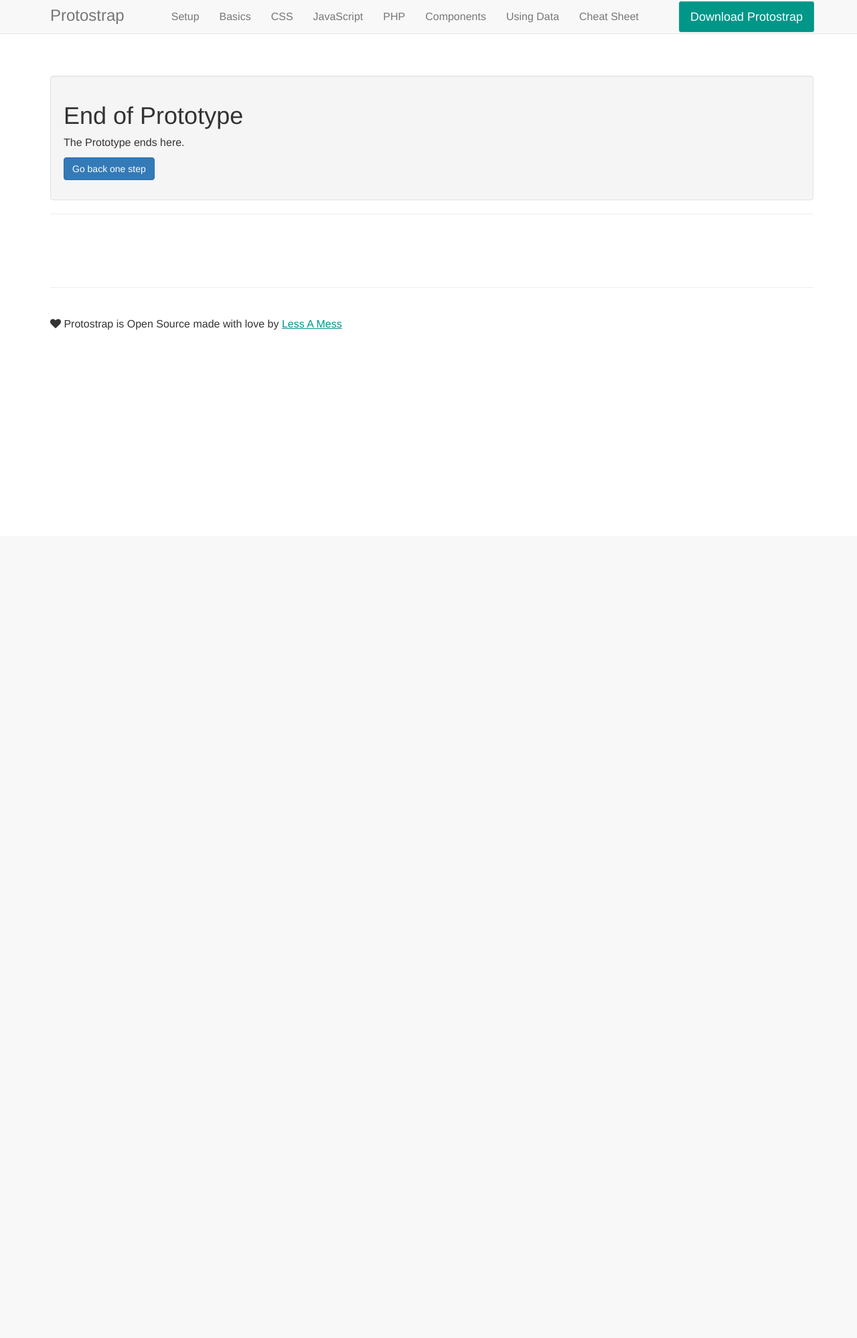
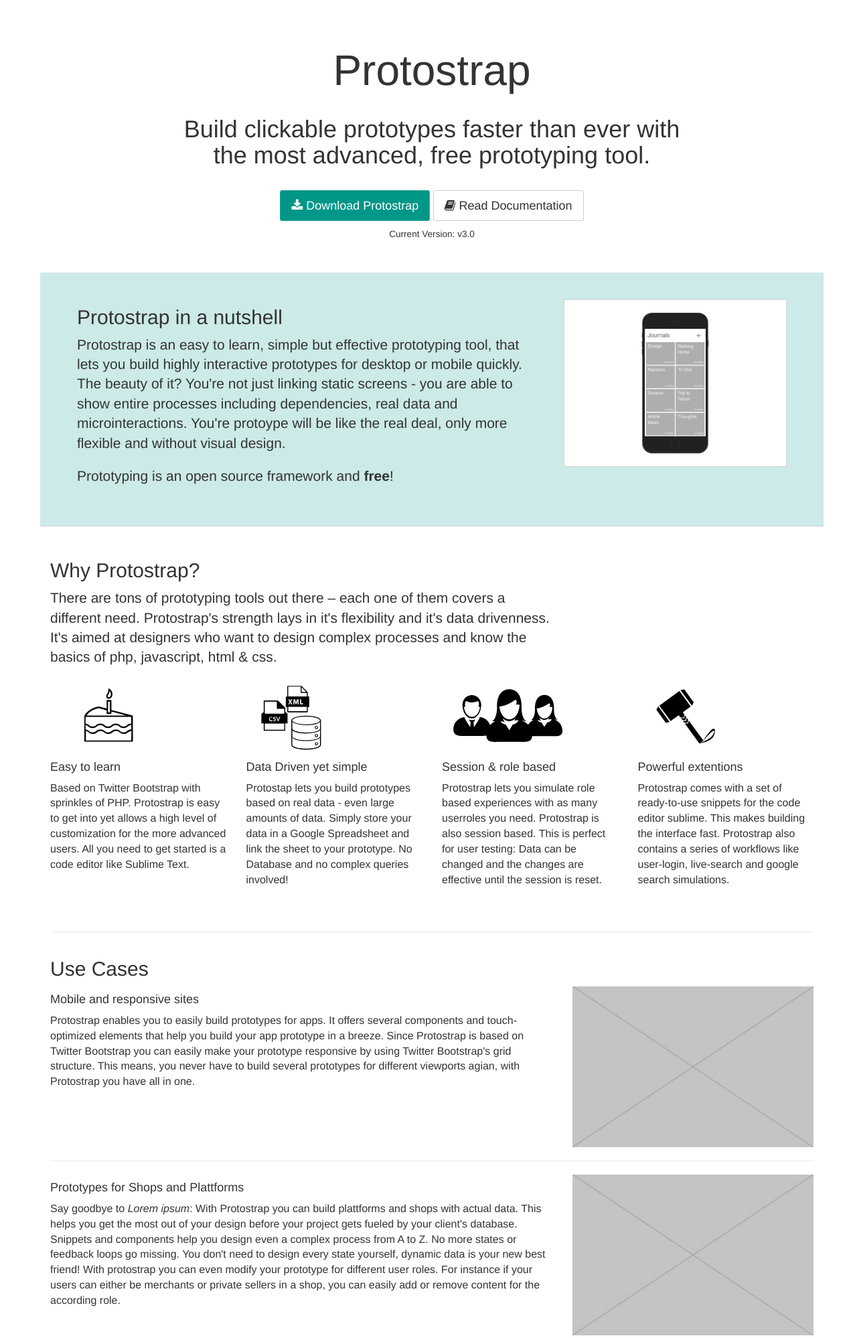
Before and after one commit to lessamess/protostrap-site, a PHP site: page /protostrap/index_v1.php in a window 1280 px wide. Shown: the top 1998 px of the page at 67% size. Before the commit the page ends 493 px from the top, so only its background shows below. Run offline with PHP 8.4, Linux system fonts and the light colour scheme.

Commit message:
index_v1

```diff
--- a/assets/css/main.css
+++ b/assets/css/main.css
@@ -12,8 +12,8 @@ h1.superlarge{
 }
 
 p.sub{
-    font-size: 32px;
-    line-height: 36px;
+    font-size: 36px;
+    line-height: 39px;
     font-weight: 200;
 }
 
@@ -115,6 +115,9 @@ body {
 
 /*CARD*/
 
+.cardfooter{
+    padding:10px;
+}
 
 @media (min-width: 979px) {
   #mynav.affix-top {
@@ -208,7 +211,7 @@ table.table.table-plain tr td:first-child{
 
 #dowloadButton {
     position: fixed;
-    right: 5vw;
+    right: 0.2vw;
     top: 2px;
     z-index: 9999;
 }
@@ -356,3 +359,19 @@ table.table.table-plain tr td:first-child{
             .hljs-meta {
               color: #fff;
             }
+
+
+
+.nopadding{
+    padding-top: 10px !important;
+}
+
+.whyimg{
+    height: 110px;
+}
+
+.background-green{
+    background-color: #CCEAE7;
+    padding:40px;
+    border-bottom: 1px solid #ccc;
+}
--- a/index.php
+++ b/index.php
@@ -88,6 +88,7 @@ $activeNavigation = "one";
 
         </div>
         <div class="container">
+            <a href="index_v1.php">V1</a> &nbsp;&nbsp;<a href="index_v2.php">V2</a>
 
             <?php // this includes the footer
             include('./snippets/footer.php');?>
--- /dev/null
+++ b/index_v1.php
@@ -0,0 +1,173 @@
+<?php
+
+/** --- B A S E F U N C T I O N S ---
+    This file sets up project-wide things like authentication -
+    DO NOT REMOVE
+**/
+include('core/protostrap.php');
+
+/** Define VALUES  valid for this file **/
+$activeNavigation = "one";
+
+
+?><!DOCTYPE html>
+<html lang="en">
+    <head>
+        <title><?php echo $brand ;?></title>
+        <?php
+        // this includes all the markup that loads css files and similar stuff,
+        // if you have to add more css, that's the place to do it.
+        // DO NOT REMOVE
+        include('./snippets/meta_headTag.php');?>
+
+    </head>
+<?php
+
+// uncomment the following function to force user to be logged in
+// forceLogin(); ?>
+
+    <body class="">
+        <div class="container" id="mainContent">
+            <div class="row">
+                <div class="col-lg-8 col-md-8 col-sm-10 col-lg-offset-2 col-md-offset-2 col-sm-offset-1 align-center">
+                    <h1 class="superlarge">Protostrap</h1>
+                    <br>
+                    <p class="sub">Build clickable prototypes faster than ever <br class="visible-md"> with the most advanced, free prototyping tool.</p>
+                        <span class="hidden-xs"><br>
+                            <a class=" btn btn-success btn-lg" href="https://github.com/lessamess/Protostrap/archive/master.zip">
+                                <i class="fa fa-download"></i> Download Protostrap
+                            </a>
+                            <a class=" btn btn-default btn-lg" href="start.php">
+                                <i class="fa fa-book"></i> Read Documentation
+                            </a>
+                            <br>
+                            <div class="micropadding"></div>
+                            <small>Current Version: v3.0</small>
+                        </span>
+                    <br>
+                </div>
+            </div>
+            <br>
+            <br>
+            <div class="row background-green">
+                <div class="col-md-8">
+                    <h2 class="nopadding">Protostrap in a nutshell</h2>
+                    <p class="lead">Protostrap is an easy to learn, simple but effective prototyping tool, that lets you build highly interactive prototypes for desktop or mobile quickly. The beauty of it? You're not just linking static screens - you are able to show entire processes including dependencies, real data and microinteractions. You're protoype will be like the real deal, only more flexible and without visual design.</p>
+                    <p class="lead">Prototyping is an open source framework and <b>free</b>! </p>
+                </div>
+                <div class="col-md-4">
+                    <img class="img-responsive" src="assets/img/mobiledemo.gif" alt="" style="min-height:200px; border: 1px solid lightgrey;">
+                </div>
+            </div>
+            <div class="micropadding"></div>
+            <br>
+            <div class="micropadding hidden-md"></div>
+            <div class="row">
+                <div class="col-md-8">
+                    <h2 class="nopadding">Why Protostrap?</h2>
+                    <p class="lead">There are tons of prototyping tools out there – each one of them covers a different need. Protostrap's strength lays in it's flexibility and it's data drivenness. It's aimed at designers who want to design complex processes and know the basics of php, javascript, html & css.</p>
+                </div>
+                <div class="col-md-4">
+                </div>
+            </div>
+            <div class="row">
+                <div class="col-md-3 col-sm-6">
+                    <img src="assets/img/cake.svg" class="img-responsive whyimg align-center" alt="">
+                    <h4>Easy to learn</h4>
+                    Based on Twitter Bootstrap with sprinkles of PHP. Protostrap is easy to get into yet allows a high level of customization for the more advanced users. All you need to get started is a code editor like Sublime Text.
+                    <br><br>
+                </div>
+                <div class="col-md-3 col-sm-6">
+                    <img src="assets/img/data.svg" class="img-responsive whyimg align-center" alt="">
+                    <h4>Data Driven yet simple</h4>
+                    Protostap lets you build prototypes based on real data - even large amounts of data. Simply store your data in a Google Spreadsheet and link the sheet to your prototype. No Database and no complex queries involved!
+                    <br><br>
+                </div>
+                <div class="col-md-3 col-sm-6">
+                    <img src="assets/img/user.svg" class="img-responsive whyimg align-center" alt="">
+                    <h4>Session & role based</h4>
+                    Protostrap lets you simulate role based experiences with as many userroles you need. Protostrap is also session based. This is perfect for user testing: Data can be changed and the changes are effective until the session is reset.
+                    <br><br>
+                </div>
+                <div class="col-md-3 col-sm-6">
+                    <img src="assets/img/power.svg" class="img-responsive whyimg align-center" alt="">
+                    <h4>Powerful extentions</h4>
+                    Protostrap comes with a set of ready-to-use snippets for the code editor sublime. This makes building the interface fast. Protostrap also contains a series of workflows like user-login, live-search and google search simulations.
+                    <br><br>
+                </div>
+            </div>
+            <br>
+            <hr>
+            <div class="micropadding"></div>
+            <h2 class="nopadding">Use Cases</h2>
+            <div class="row">
+                <div class="col-md-8">
+                <h4>Mobile and responsive sites</h4>
+                    <p>Protostrap enables you to easily build prototypes for apps. It offers several components and touch-optimized elements that help you build your app prototype in a breeze. Since Protostrap is based on Twitter Bootstrap you can easily make your prototype responsive by using Twitter Bootstrap's grid structure. This means, you never have to build several prototypes for different viewports agian, with Protostrap you have all in one.</p>
+                </div>
+                <div class="col-md-4">
+                    <img src="assets/img/platzhalterbild.jpg" class="img-responsive" alt="">
+                </div>
+            </div>
+            <hr>
+            <div class="row">
+                <div class="col-md-8">
+                <h4>Prototypes for Shops and Plattforms</h4>
+                    <p>Say goodbye to <i>Lorem ipsum</i>: With Protostrap you can build plattforms and shops with actual data. This helps you get the most out of your design before your project gets fueled by your client's database. <br>Snippets and components help you design even a complex process from A to Z. No more states or feedback loops go missing. You don't need to design every state yourself, dynamic data is your new best friend! With protostrap you can even modify your prototype for different user roles. For instance if your users can either be merchants or private sellers in a shop, you can easily add or remove content for the according role.</p>
+                </div>
+                <div class="col-md-4">
+                    <img src="assets/img/platzhalterbild.jpg" class="img-responsive" alt="">
+                </div>
+            </div>
+            <hr>
+            <div class="row">
+                <div class="col-md-8">
+                <h4>Protoypes, perfect for Usability Testing</h4>
+                    <p>Protostrap is flexible and easily adjustable. These are the best conditions for usability testing! The usage of real data and protostrap's ability to save sessions make tyour prorotype feel reel for participants. You will get more precise feedback out of your tests and you can easily adapt your prototype for the next participant. Protostrap even comes with a script for usability tests!</p>
+                </div>
+                <div class="col-md-4">
+                    <img src="assets/img/usabilitytesting.jpg" class="img-responsive" alt="">
+                </div>
+            </div>
+            <hr>
+            <br>
+            <div class="row">
+                <div class="col-lg-8 col-md-8 col-sm-10 col-lg-offset-2 col-md-offset-2 col-sm-offset-1 align-center">
+                    <h1 class="superlarge">Protostrap</h1>
+                    <br>
+                    <p class="sub">Build clickable prototypes faster than ever with the most advanced, free prototyping tool.</p>
+                    <span class="hidden-xs"><br>
+                        <a class=" btn btn-success btn-lg" href="https://github.com/lessamess/Protostrap/archive/master.zip">
+                            <i class="fa fa-download"></i> Download Protostrap
+                        </a>
+                        <a class=" btn btn-default btn-lg" href="start.php">
+                            <i class="fa fa-book"></i> Read Documentation
+                        </a>
+                        <br>
+                        <div class="micropadding"></div>
+                        <small>Current Version: v3.0</small>
+                    </span>
+                    <br>
+                    <br>
+                    <br>
+                    <br>
+                </div>
+            </div>
+
+            <a href="index_v1.php">V1</a> &nbsp;&nbsp;<a href="index_v2.php">V2</a>
+
+
+        </div>
+        <div class="container">
+            <?php // this includes the footer
+            include('./snippets/footer.php');?>
+
+        </div> <!-- /container -->
+
+        <?php
+        // JAVASCRIPT
+        // This includes the needed javascript files
+        // DO NOT REMOVE
+        include ('./snippets/meta_javascripts.php');?>
+  </body>
+</html>
--- a/snippets/footer.php
+++ b/snippets/footer.php
@@ -3,7 +3,14 @@
     <br><br><br>
     <hr>
     <br>
-    <p><i class="fa fa-heart"></i> <?= $brand;?> is Open Source made with love by <a href="https://lessamess.ch">Less A Mess</a> <br> &nbsp;&nbsp;&nbsp; <!-- We are standing on <a href="listOfPlugins.php">the shoulders of giants</a> --></p>
-    <br>
+    <div class="flexbox">
+        <div class="flex-1" >
+		    <p><i class="fa fa-heart"></i> <?= $brand;?> is Open Source made with love by <a href="https://lessamess.ch">Less A Mess</a> <br> &nbsp;&nbsp;&nbsp; <!-- We are standing on <a href="listOfPlugins.php">the shoulders of giants</a> --></p>
+    		<br>
+        </div>
+        <div class="flex-1 align-right" >
 
+             <a href="https://github.com/lessamess/Protostrap"><i class="fa fa-github"></i> Protostrap on Github</a>
+        </div>
+    </div>
 </footer>
--- a/snippets/navBarTop.php
+++ b/snippets/navBarTop.php
@@ -13,7 +13,8 @@ foreach ($navKeys as $key => $item){
  }
 ?>
 
-<a href="https://github.com/lessamess/Protostrap/archive/master.zip" id="dowloadButton" class="btn btn-success btn-lg">Download Protostrap</a>
+<a href="https://github.com/lessamess/Protostrap/archive/master.zip" id="dowloadButton" class="btn btn-success btn-lg visible-lg"><i class="fa fa-download"></i> Download Protostrap</a>
+<a href="https://github.com/lessamess/Protostrap/archive/master.zip" id="dowloadButton" class="btn btn-success btn-lg hidden-lg"><i class="fa fa-download"></i></a>
 
 <header role="banner" class="navbar navbar-default navbar-fixed-top ">
   <div class="container">
```
Also changed, not shown: assets/data/data.yml (+56 -72 lines), assets/img/cake.svg (added), assets/img/data.svg (added), assets/img/mobiledemo.gif (added), assets/img/phonemock.png (added), assets/img/power.svg (added), assets/img/ricardogif.gif (added), assets/img/usabilitytesting.jpg (added), assets/img/user.svg (added).
